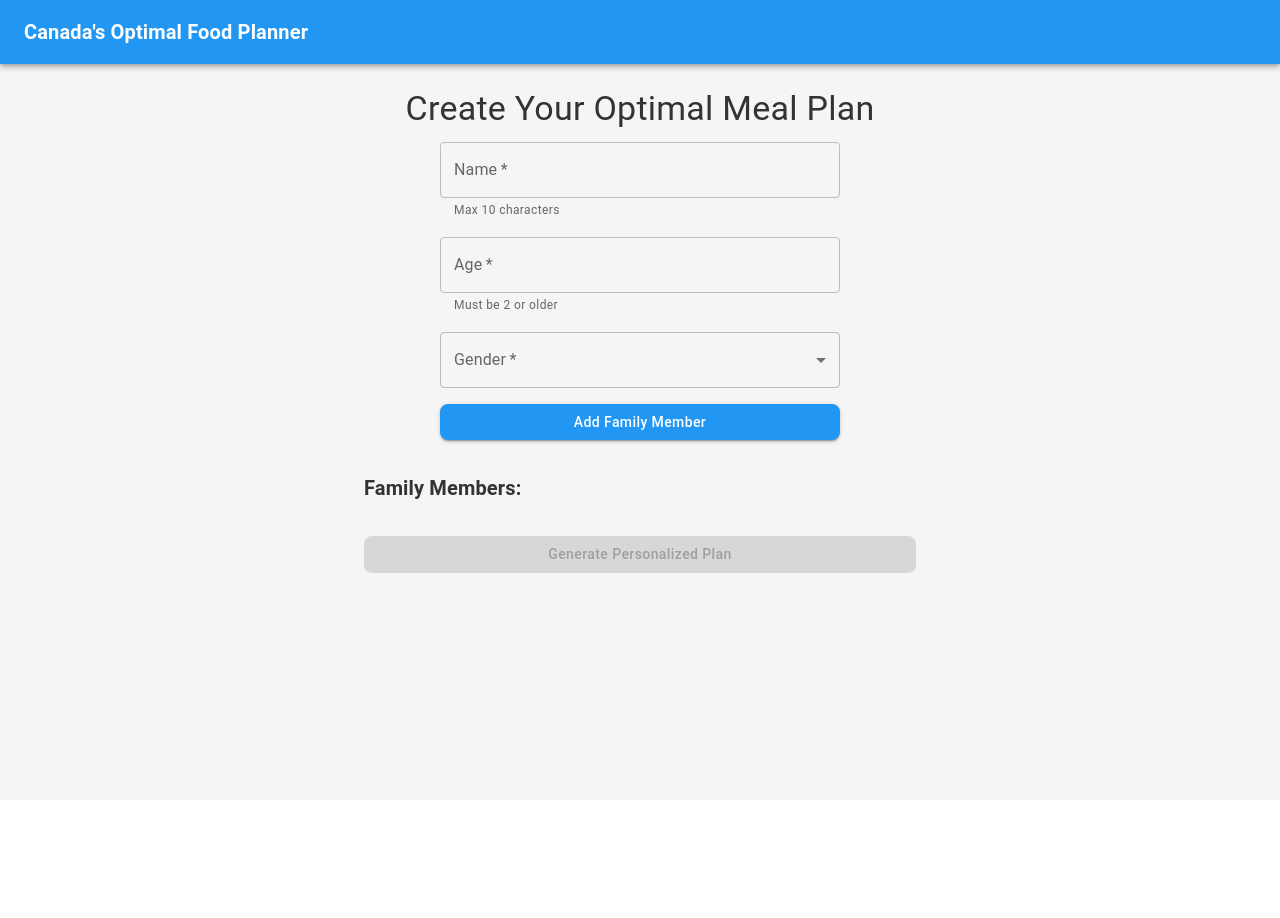
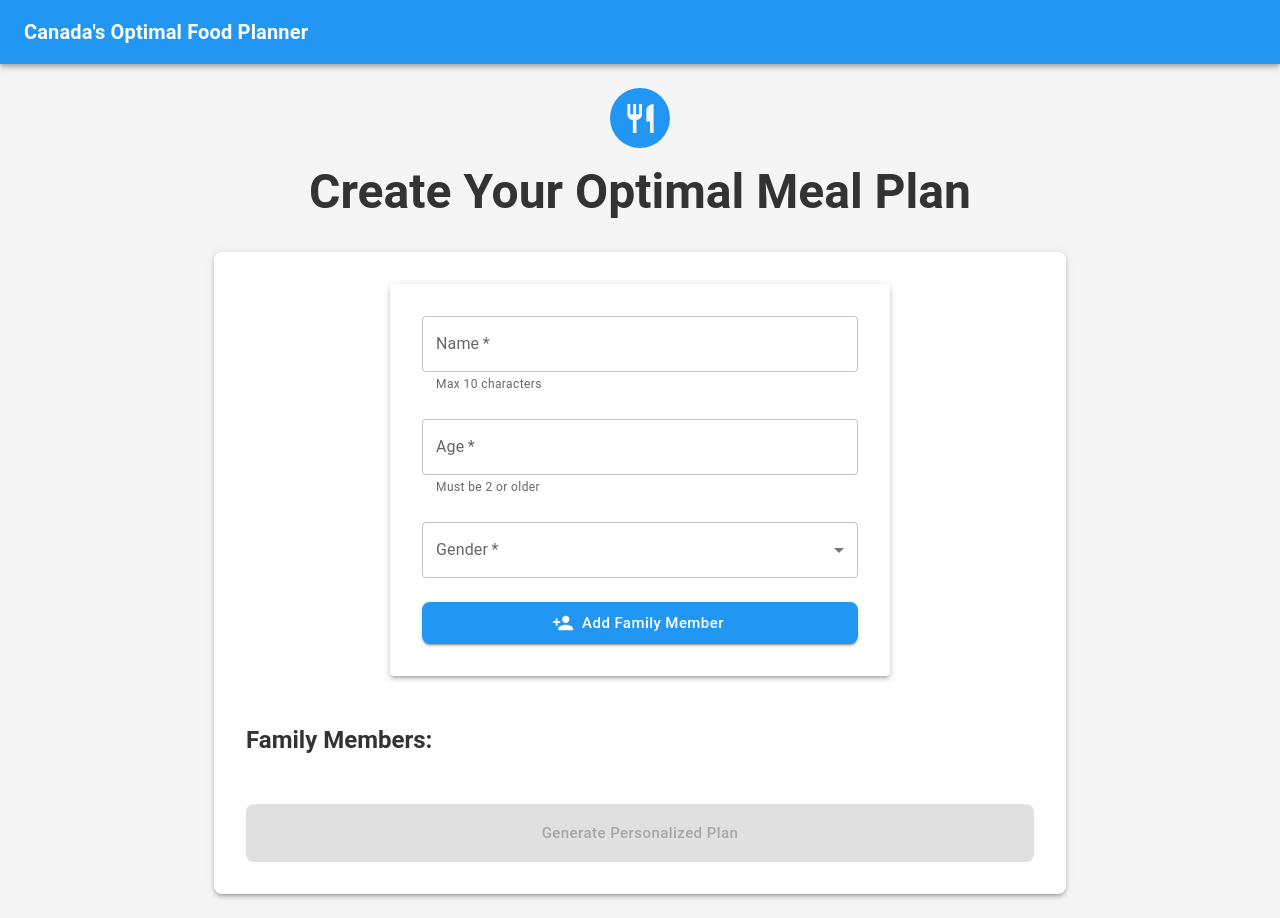
Before and after one commit to reza-yb/signal, a React (Vite) app: page / in a window 1280 px wide. Before the commit the page ends 800 px from the top, so only its background shows below. Built offline with nearby package versions, Linux system fonts and the light colour scheme.

Commit message:
homepage UI enhanced

```diff
--- a/src/pages/Home.tsx
+++ b/src/pages/Home.tsx
@@ -14,16 +14,24 @@ import {
   Card,
   CardContent,
   IconButton,
+  Paper,
+  Avatar,
 } from '@mui/material';
 import DeleteIcon from '@mui/icons-material/Delete';
+import PersonAddIcon from '@mui/icons-material/PersonAdd';
+import RestaurantIcon from '@mui/icons-material/Restaurant';
 import { FamilyMember } from '../types/foodGuide';
 
 const StyledForm = styled('form')(({ theme }) => ({
   display: 'flex',
   flexDirection: 'column',
-  gap: theme.spacing(2),
-  maxWidth: '400px',
+  gap: theme.spacing(3),
+  maxWidth: '500px',
   margin: '0 auto',
+  padding: theme.spacing(4),
+  borderRadius: theme.shape.borderRadius,
+  boxShadow: theme.shadows[3],
+  backgroundColor: theme.palette.background.paper,
 }));
 
 const MemberCard = styled(Card)(({ theme }) => ({
@@ -31,6 +39,17 @@ const MemberCard = styled(Card)(({ theme }) => ({
   display: 'flex',
   justifyContent: 'space-between',
   alignItems: 'center',
+  padding: theme.spacing(2),
+  transition: 'all 0.3s ease-in-out',
+  '&:hover': {
+    transform: 'translateY(-3px)',
+    boxShadow: theme.shadows[4],
+  },
+}));
+
+const StyledAvatar = styled(Avatar)(({ theme }) => ({
+  marginRight: theme.spacing(2),
+  backgroundColor: theme.palette.primary.main,
 }));
 
 interface HomeProps {
@@ -73,10 +92,16 @@ const Home: React.FC<HomeProps> = ({ onGeneratePlan }) => {
   };
 
   return (
-    <Container maxWidth="sm">
-      <Typography variant="h4" component="h1" gutterBottom align="center">
+    <Container maxWidth="md">
+      <Box sx={{ textAlign: 'center', mb: 4 }}>
+        <Avatar sx={{ margin: 'auto', bgcolor: 'primary.main', width: 60, height: 60 }}>
+          <RestaurantIcon fontSize="large" />
+        </Avatar>
+        <Typography variant="h3" component="h1" gutterBottom sx={{ mt: 2, fontWeight: 'bold' }}>
           Create Your Optimal Meal Plan
         </Typography>
+      </Box>
+      <Paper elevation={3} sx={{ p: 4, borderRadius: 2 }}>
         <StyledForm onSubmit={handleAddMember}>
           <TextField
             label="Name"
@@ -100,6 +125,7 @@ const Home: React.FC<HomeProps> = ({ onGeneratePlan }) => {
             onChange={(e) => setAge(e.target.value)}
             required
             fullWidth
+            variant="outlined"
             slotProps={{
               input: {
                 inputProps: {
@@ -110,7 +136,7 @@ const Home: React.FC<HomeProps> = ({ onGeneratePlan }) => {
             }}
             helperText="Must be 2 or older"
           />
-        <FormControl fullWidth required>
+          <FormControl fullWidth required variant="outlined">
             <InputLabel id="gender-label">Gender</InputLabel>
             <Select
               labelId="gender-label"
@@ -122,38 +148,52 @@ const Home: React.FC<HomeProps> = ({ onGeneratePlan }) => {
               <MenuItem value="female">Female</MenuItem>
             </Select>
           </FormControl>
-        <Button type="submit" variant="contained" color="primary" fullWidth>
+          <Button
+            type="submit"
+            variant="contained"
+            color="primary"
+            fullWidth
+            size="large"
+            startIcon={<PersonAddIcon />}
+          >
             Add Family Member
           </Button>
         </StyledForm>
 
-      <Box sx={{ mt: 4 }}>
-        <Typography variant="h6" gutterBottom>
+        <Box sx={{ mt: 6 }}>
+          <Typography variant="h5" gutterBottom sx={{ fontWeight: 'bold' }}>
             Family Members:
           </Typography>
           {familyMembers.map((member, index) => (
             <MemberCard key={index}>
+              <Box sx={{ display: 'flex', alignItems: 'center' }}>
+                <StyledAvatar>{member.name[0].toUpperCase()}</StyledAvatar>
                 <CardContent>
-              <Typography>{`${member.name} (${member.age}, ${member.gender})`}</Typography>
+                  <Typography variant="h6">{member.name}</Typography>
+                  <Typography variant="body2" color="textSecondary">{`${member.age} years old, ${member.gender}`}</Typography>
                 </CardContent>
-            <IconButton onClick={() => handleRemoveMember(index)}>
+              </Box>
+              <IconButton onClick={() => handleRemoveMember(index)} color="error">
                 <DeleteIcon />
               </IconButton>
             </MemberCard>
           ))}
         </Box>
 
-      <Box sx={{ mt: 4 }}>
+        <Box sx={{ mt: 6 }}>
           <Button
             onClick={handleGeneratePlan}
             variant="contained"
-          color="primary"
+            color="secondary"
             fullWidth
+            size="large"
             disabled={familyMembers.length === 0}
+            sx={{ py: 2 }}
           >
             Generate Personalized Plan
           </Button>
         </Box>
+      </Paper>
     </Container>
   );
 };
```
Lines whose indentation alone changed are shown as unchanged.
